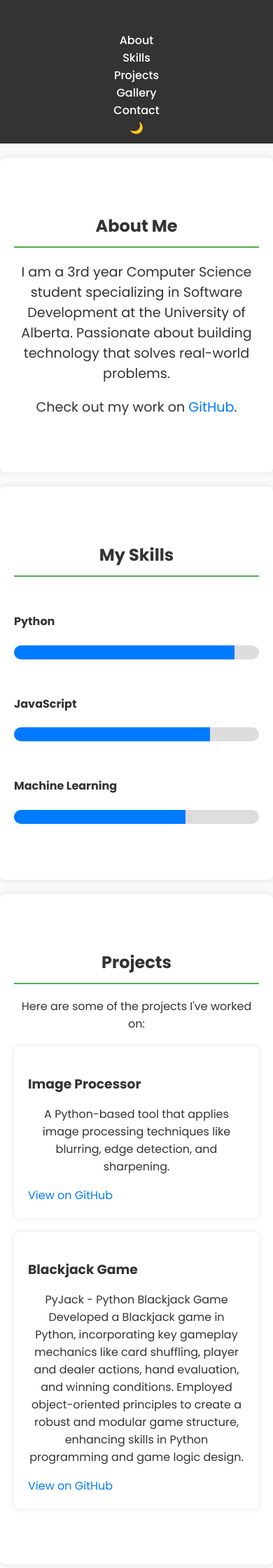
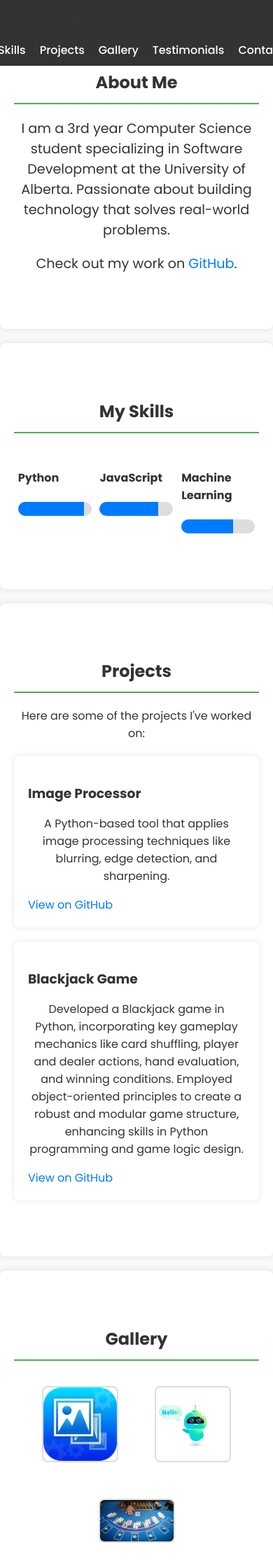
Before and after one commit to Saksham186/My-site, a Flask app: page / in a window 390 px wide. Shown: the top 2240 px of the page at 70% size. Run offline with Flask 3, Linux system fonts and the light colour scheme.

Commit message:
Update index.html

```diff
--- a/templates/index.html
+++ b/templates/index.html
@@ -49,12 +49,12 @@
             color: var(--header-text);
             padding: 10px 0;
             text-align: center;
-            position: sticky; /* Change to sticky */
-            top: 0; /* Pin to the top */
+            position: fixed;
+            width: 100%;
+            top: 0;
             z-index: 1000;
             transition: background-color 0.3s, color 0.3s;
         }
-
 
         nav ul {
             list-style-type: none;
@@ -63,7 +63,6 @@
             display: flex;
             justify-content: center;
             align-items: center;
-            flex-wrap: wrap;
         }
 
         nav ul li {
@@ -96,10 +95,10 @@
 
         section {
             padding: 100px 20px 60px;
-            margin-top: -60px;
+            margin-top: 60px;
         }
 
-        #about, #contact, #gallery, #projects, #blog, #services, #skills {
+        #about, #contact, #gallery, #projects, #blog, #services, #skills  {
             padding: 60px 20px;
             background-color: var(--card-background);
             margin: 20px 0;
@@ -212,41 +211,9 @@
             height: auto;
             border-radius: 8px;
         }
-
-        @media (max-width: 768px) {
-            nav ul {
-                flex-direction: column;
-            }
-            nav ul li {
-                margin: 5px 0;
-            }
-            .image-container img {
-                width: 80%; /* Resize images to fit the mobile screen */
-            }
-            .skills .skill {
-                width: 100%; /* Full width for skill bars */
-                margin: 10px 0;
-            }
-            header h1 {
-                font-size: 1.5em; /* Adjust font size */
-            }
-            #theme-toggle {
-                font-size: 1em;
-            }
-            section {
-                padding: 120px 10px 60px;
-                margin-top: -80px;
-            }
-            h1, h2 {
-                font-size: 1.5em;
-            }
-            p {
-                font-size: 1em;
-            }
-        }
-
     </style>
 </head>
+
 <body>
     <header>
         <h1>Saksham Anand</h1>
@@ -256,6 +223,7 @@
                 <li><a href="#skills">Skills</a></li>
                 <li><a href="#projects">Projects</a></li>
                 <li><a href="#gallery">Gallery</a></li>
+                <li><a href="#testimonials">Testimonials</a></li>
                 <li><a href="#contact">Contact</a></li>
                 <li>
                     <!-- Toggle Switch -->
@@ -301,13 +269,12 @@
         <div class="project-item">
             <h3>Image Processor</h3>
             <p>A Python-based tool that applies image processing techniques like blurring, edge detection, and sharpening.</p>
-            <a href="https://github.com/your-github-username/image-processor" target="_blank">View on GitHub</a>
+            <a href="https://github.com/Saksham186/Image-Processor-" target="_blank">View on GitHub</a>
         </div>
         <div class="project-item">
             <h3>Blackjack Game</h3>
-            <p>PyJack - Python Blackjack Game
-                Developed a Blackjack game in Python, incorporating key gameplay mechanics like card shuffling, player and dealer actions, hand evaluation, and winning conditions. Employed object-oriented principles to create a robust and modular game structure, enhancing skills in Python programming and game logic design.</p>
-            <a href="https://github.com/your-github-username/weather-app" target="_blank">View on GitHub</a>
+            <p>Developed a Blackjack game in Python, incorporating key gameplay mechanics like card shuffling, player and dealer actions, hand evaluation, and winning conditions. Employed object-oriented principles to create a robust and modular game structure, enhancing skills in Python programming and game logic design.</p>
+            <a href="https://github.com/Saksham186/OOPS_blackjack" target="_blank">View on GitHub</a>
         </div>
     </section>
 
@@ -319,6 +286,7 @@
             <img src="../static/tech3.jpg" alt="Tech Image 3">
         </div>
     </section>
+
 
 
     <section id="contact">
```
